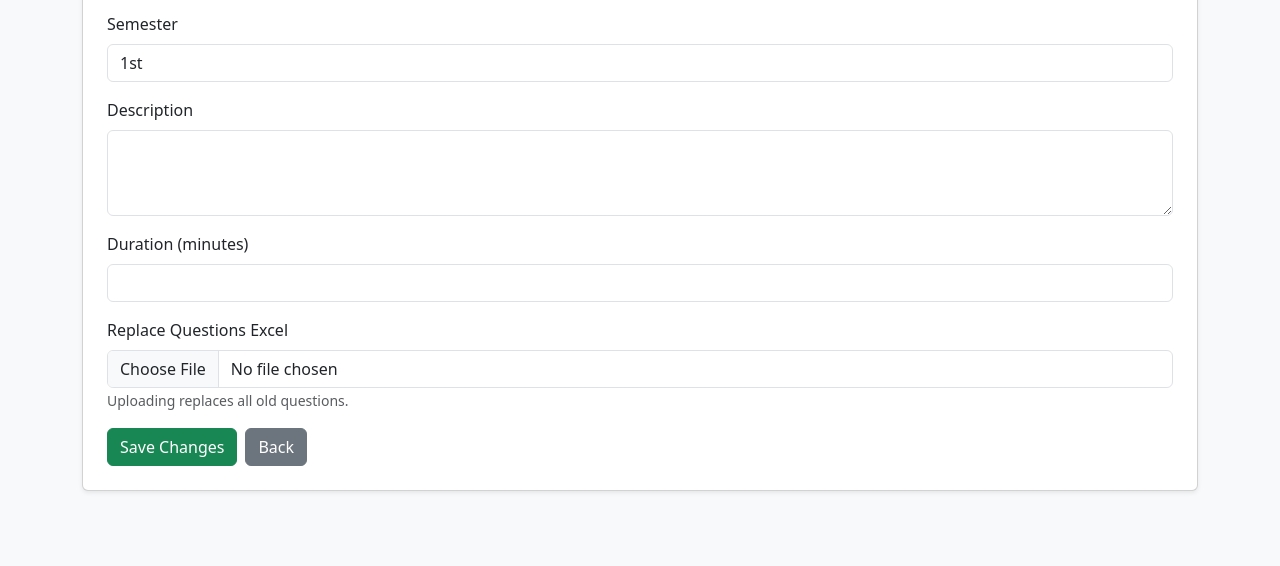
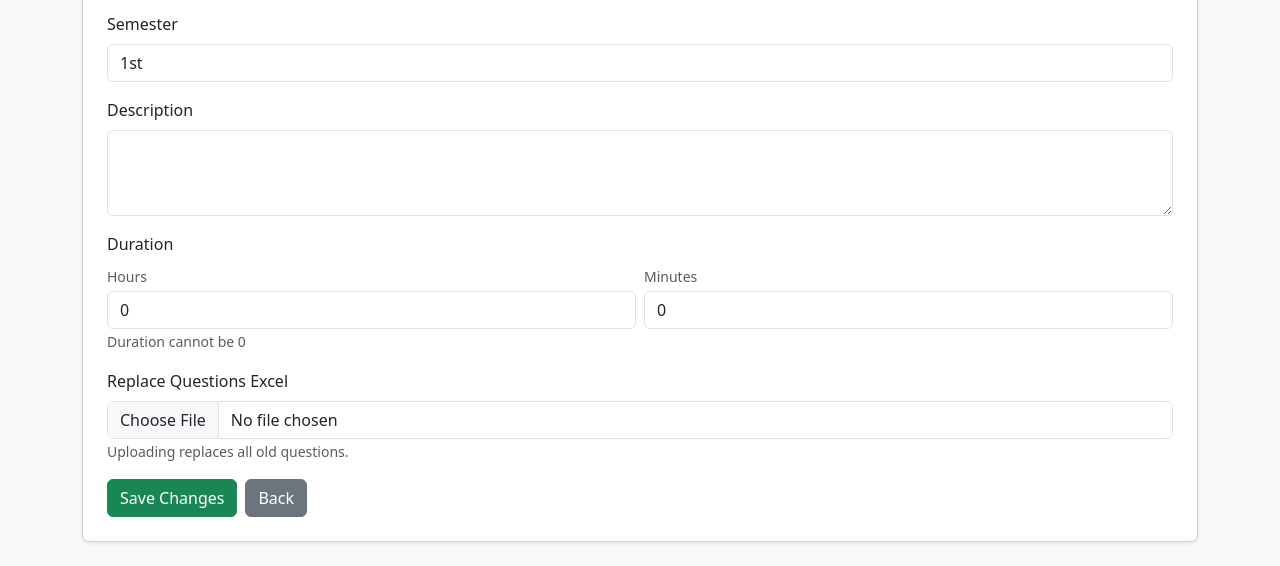
Before and after one commit to herculyses/student_portal_02, a Flask app: template templates/edit_exam.html in a window 1280 px wide. Shown: the part 807-1373 px from the top of the page. Before the commit the page ends 1299 px from the top, so only its background shows below. Run offline with Flask 3, Linux system fonts and the light colour scheme; the template is opened without the code that fills it, so the values that code supplies are empty; some libraries are stand-ins or nearby versions.

Commit message:
upgraded exam duration options

```diff
--- a/templates/edit_exam.html
+++ b/templates/edit_exam.html
@@ -399,17 +399,73 @@ if (localStorage.getItem("darkMode") === "true") {
 
     <!-- DURATION -->
     <div class="mb-3">
+        <label class="form-label">Duration</label>
+        <div class="row g-2">
+            <div class="col-6">
+                <label class="form-label small text-muted mb-1">Hours</label>
+                <input type="number"
+                       id="duration_hours"
+                       class="form-control"
+                       min="0"
+                       max="23"
+                       placeholder="0"
+                       value="{{ (exam.duration_minutes // 60) if exam.duration_minutes else 0 }}">
+            </div>
+            <div class="col-6">
+                <label class="form-label small text-muted mb-1">Minutes</label>
+                <input type="number"
+                       id="duration_minutes_input"
+                       class="form-control"
+                       min="0"
+                       max="59"
+                       placeholder="0"
+                       value="{{ (exam.duration_minutes % 60) if exam.duration_minutes else 0 }}">
+            </div>
+        </div>
+        <small class="text-muted" id="duration_preview"></small>
+        <!-- Hidden field that actually gets submitted to Flask -->
+        <input type="hidden" name="duration_minutes" id="duration_minutes_total" value="{{ exam.duration_minutes or 30 }}">
+    </div>
 
-        <label class="form-label">
-            Duration (minutes)
-        </label>
+    <script>
+    (function() {
+        const hoursInput = document.getElementById('duration_hours');
+        const minsInput = document.getElementById('duration_minutes_input');
+        const totalInput = document.getElementById('duration_minutes_total');
+        const preview = document.getElementById('duration_preview');
 
-        <input type="number"
-               name="duration_minutes"
-               class="form-control"
-               value="{{ exam.duration_minutes }}">
-
-    </div>
+        function updateDuration() {
+            let h = parseInt(hoursInput.value) || 0;
+            let m = parseInt(minsInput.value) || 0;
+            if (m >= 60) {
+                h += Math.floor(m / 60);
+                m = m % 60;
+                minsInput.value = m;
+                hoursInput.value = h;
+            }
+            const total = (h * 60) + m;
+            totalInput.value = total;
+            if (total > 0) {
+                let parts = [];
+                if (h > 0) parts.push(h + ' hr' + (h > 1 ? 's' : ''));
+                if (m > 0) parts.push(m + ' min' + (m > 1 ? 's' : ''));
+                preview.textContent = 'Total: ' + parts.join(' ') + ' (' + total + ' minutes)';
+            } else {
+                preview.textContent = 'Duration cannot be 0';
+            }
+        }
+        hoursInput.addEventListener('input', updateDuration);
+        minsInput.addEventListener('input', updateDuration);
+        updateDuration();
+        document.querySelector('form').addEventListener('submit', function(e) {
+            updateDuration();
+            if ((parseInt(totalInput.value) || 0) <= 0) {
+                e.preventDefault();
+                alert('Please set a valid duration (at least 1 minute).');
+            }
+        });
+    })();
+    </script>
 
     <!-- EXCEL -->
     <div class="mb-3">
```
Also changed, not shown: templates/create_exam.html (+31 -9 lines), templates/view_exams.html (+22 -7 lines).
